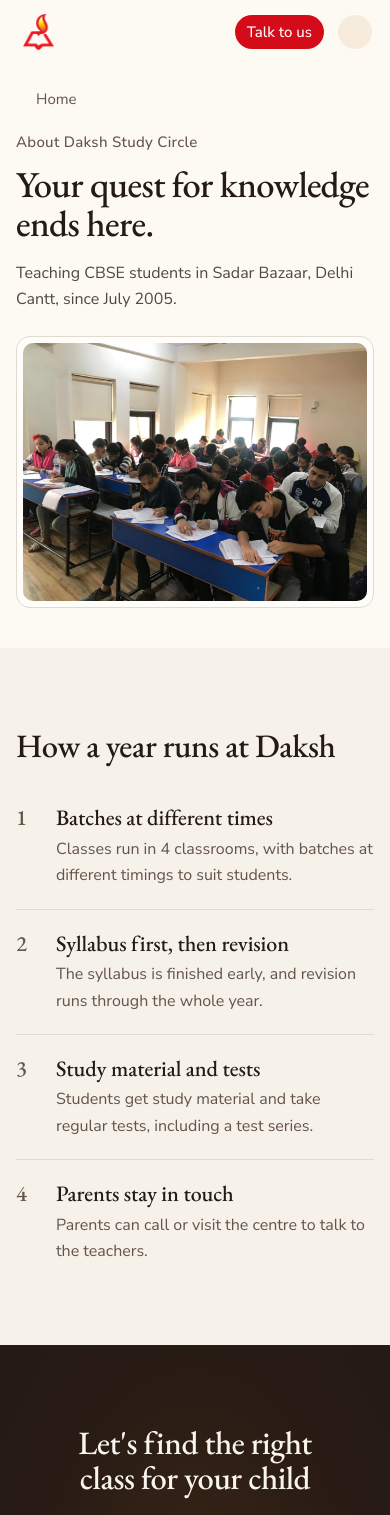
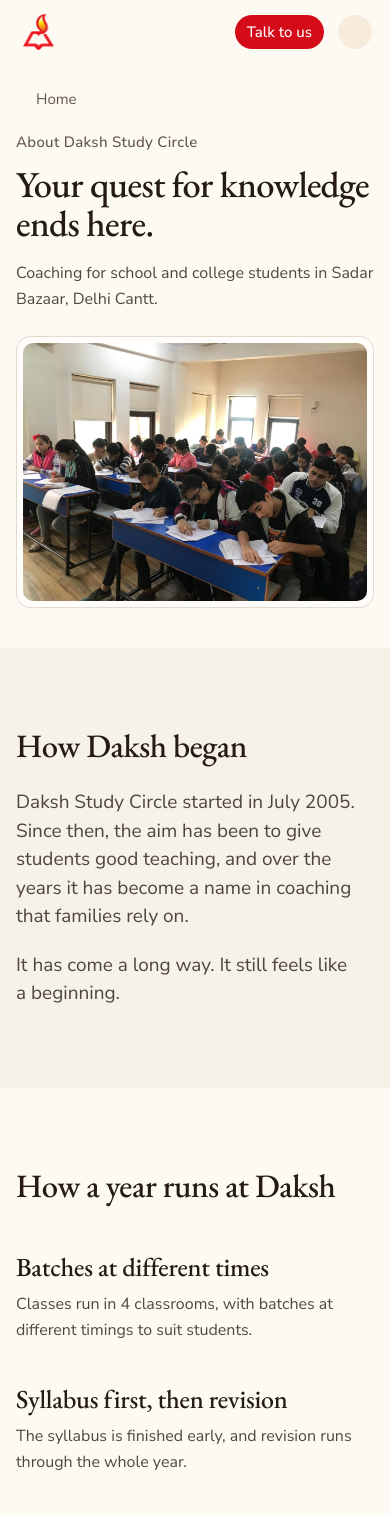
Before and after one commit to imkrrish/dakshstudycircle, a Next.js app: page /about in a window 390 px wide. Shown: the top 1515 px of the page. Built offline with nearby package versions, Linux system fonts and the light colour scheme; some icons are missing.

Commit message:
feat(about): add story section and prose section type

```diff
--- /dev/null
+++ b/src/components/sections/point-grid-section.tsx
@@ -0,0 +1,40 @@
+import { Container } from "@/components/layout/container"
+import { Section } from "@/components/layout/section"
+import { SectionHeading } from "@/components/layout/section-heading"
+import type { SectionOf } from "@/lib/content"
+import { SettleIn } from "./settle-in"
+
+function PointGridSection({ section }: { section: SectionOf<"point-grid"> }) {
+  const { id, heading, tone, items } = section
+
+  return (
+    <Section
+      data-slot="point-grid-section"
+      id={id}
+      tone={tone}
+      aria-labelledby={`${id}-heading`}
+    >
+      <Container>
+        <SectionHeading
+          id={`${id}-heading`}
+          title={heading}
+          className="max-w-2xl"
+        />
+        {/* One column on phones; two equal columns from md. The points are
+            parallel, so a list, not an ordered one. */}
+        <SettleIn className="mt-12 grid gap-x-16 gap-y-10 md:mt-16 md:grid-cols-2 md:gap-y-12 lg:gap-x-24 lg:gap-y-14">
+          {items.map((item) => (
+            <li key={item.title} className="flex flex-col gap-2 md:gap-3">
+              <h3 className="font-heading text-title">{item.title}</h3>
+              <p className="max-w-md text-base text-foreground/80 md:text-lead">
+                {item.body}
+              </p>
+            </li>
+          ))}
+        </SettleIn>
+      </Container>
+    </Section>
+  )
+}
+
+export { PointGridSection }
--- /dev/null
+++ b/src/components/sections/prose-section.tsx
@@ -0,0 +1,35 @@
+import { Container } from "@/components/layout/container"
+import { Section } from "@/components/layout/section"
+import { SectionHeading } from "@/components/layout/section-heading"
+import type { SectionOf } from "@/lib/content"
+
+function ProseSection({ section }: { section: SectionOf<"prose"> }) {
+  const { id, heading, tone, paragraphs } = section
+
+  return (
+    <Section
+      data-slot="prose-section"
+      id={id}
+      tone={tone}
+      aria-labelledby={`${id}-heading`}
+    >
+      <Container>
+        {/* One reading column at the container's left edge; static. */}
+        <SectionHeading
+          id={`${id}-heading`}
+          title={heading}
+          className="max-w-prose"
+        />
+        <div className="mt-6 flex max-w-prose flex-col gap-5 md:mt-8 md:gap-6">
+          {paragraphs.map((paragraph) => (
+            <p key={paragraph} className="text-lead text-foreground/80">
+              {paragraph}
+            </p>
+          ))}
+        </div>
+      </Container>
+    </Section>
+  )
+}
+
+export { ProseSection }
--- a/src/components/sections/section-renderer.tsx
+++ b/src/components/sections/section-renderer.tsx
@@ -10,6 +10,8 @@ import { HeroSection } from "./hero-section"
 import { LinkListSection } from "./link-list-section"
 import { PeopleGridSection } from "./people-grid-section"
 import { PersonFeatureSection } from "./person-feature-section"
+import { PointGridSection } from "./point-grid-section"
+import { ProseSection } from "./prose-section"
 import { ReasonListSection } from "./reason-list-section"
 import { ResultsBoardSection } from "./results-board-section"
 import { SplitSection } from "./split-section"
@@ -27,6 +29,8 @@ const sectionComponents = {
   hero: HeroSection,
   split: SplitSection,
   "reason-list": ReasonListSection,
+  "point-grid": PointGridSection,
+  prose: ProseSection,
   "course-grid": CourseGridSection,
   "video-player": VideoPlayerSection,
   "board-results": BoardResultsSection,
--- a/src/content/pages/about.ts
+++ b/src/content/pages/about.ts
@@ -18,7 +18,7 @@ export const about: Page = {
       eyebrow: "About Daksh Study Circle",
       heading: ["Your quest for knowledge", "ends here."],
       subheading:
-        "Teaching CBSE students in Sadar Bazaar, Delhi Cantt, since July 2005.",
+        "Coaching for school and college students in Sadar Bazaar, Delhi Cantt.",
       media: {
         image: {
           src: "/images/classroom/classroom-test-day.avif",
@@ -30,13 +30,22 @@ export const about: Page = {
       },
     },
     {
+      id: "story",
+      type: "prose",
+      heading: "How Daksh began",
+      paragraphs: [
+        "Daksh Study Circle started in July 2005. Since then, the aim has been to give students good teaching, and over the years it has become a name in coaching that families rely on.",
+        "It has come a long way. It still feels like a beginning.",
+      ],
+    },
+    {
       id: "year",
-      type: "reason-list",
+      type: "point-grid",
       heading: "How a year runs at Daksh",
       items: [
         {
           title: "Batches at different times",
-          body: "Classes run in 4 classrooms, with batches at different timings to suit students.",
+          body: "Classes run in 4 classrooms, with batches at different timings to suit students.",
         },
         {
           title: "Syllabus first, then revision",
@@ -44,7 +53,7 @@ export const about: Page = {
         },
         {
           title: "Study material and tests",
-          body: "Students get study material and take regular tests, including a test series.",
+          body: "Students get study material and take regular tests, including a test series.",
         },
         {
           title: "Parents stay in touch",
--- a/src/lib/content/sections/index.ts
+++ b/src/lib/content/sections/index.ts
@@ -2,6 +2,8 @@ import { z } from "zod"
 import { HeroSectionSchema } from "./hero"
 import { SplitSectionSchema } from "./split"
 import { ReasonListSectionSchema } from "./reason-list"
+import { PointGridSectionSchema } from "./point-grid"
+import { ProseSectionSchema } from "./prose"
 import {
   CourseGridSectionSchema,
   type ResolvedCourseGridSection,
@@ -45,6 +47,8 @@ export const SectionSchema = z.discriminatedUnion("type", [
   HeroSectionSchema,
   SplitSectionSchema,
   ReasonListSectionSchema,
+  PointGridSectionSchema,
+  ProseSectionSchema,
   CourseGridSectionSchema,
   VideoPlayerSectionSchema,
   BoardResultsSectionSchema,
--- /dev/null
+++ b/src/lib/content/sections/point-grid.ts
@@ -0,0 +1,20 @@
+import { z } from "zod"
+import { sectionBase } from "../shared"
+
+// A short set of equal points, set as a two-column spread of titles and one
+// line each (no markers, rules or images). The points are parallel, not a
+// sequence. An even count keeps the two-column grid free of an orphan.
+export const PointGridSectionSchema = z.strictObject({
+  ...sectionBase,
+  type: z.literal("point-grid"),
+  heading: z.string().min(1),
+  items: z
+    .array(
+      z.strictObject({ title: z.string().min(1), body: z.string().min(1) }),
+    )
+    .min(2)
+    .max(6)
+    .refine((items) => items.length % 2 === 0, {
+      message: "point-grid needs an even number of items (2, 4 or 6)",
+    }),
+})
--- /dev/null
+++ b/src/lib/content/sections/prose.ts
@@ -0,0 +1,12 @@
+import { z } from "zod"
+import { sectionBase } from "../shared"
+
+// A short piece of reading text: one heading and one to four paragraphs, set
+// as a single left-aligned column (no eyebrow, image, list or action). For a
+// story or a statement of values that should simply be read.
+export const ProseSectionSchema = z.strictObject({
+  ...sectionBase,
+  type: z.literal("prose"),
+  heading: z.string().min(1),
+  paragraphs: z.array(z.string().min(1)).min(1).max(4),
+})
```
Also changed, not shown: 1 other file (tests, documents, lock files or other folders).
